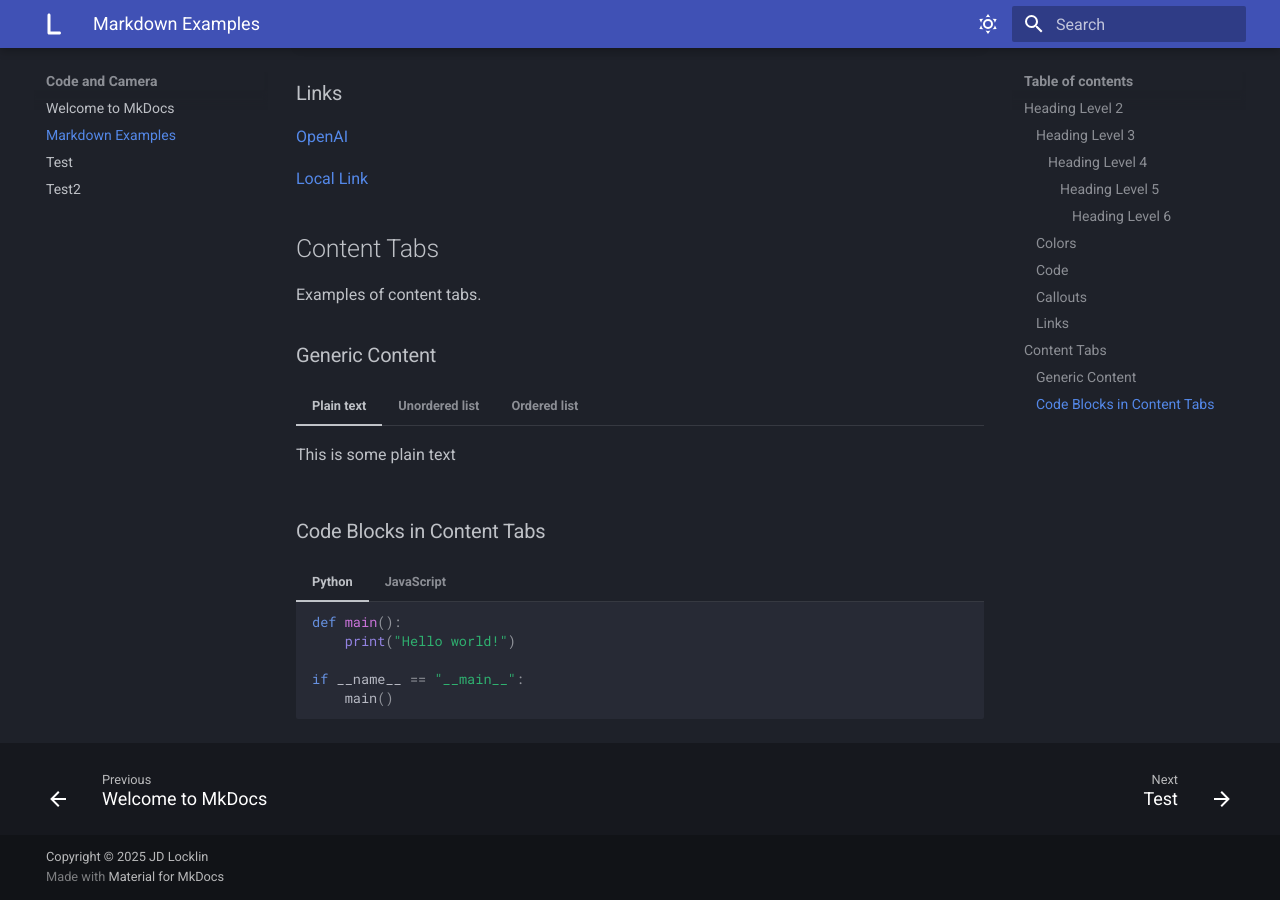
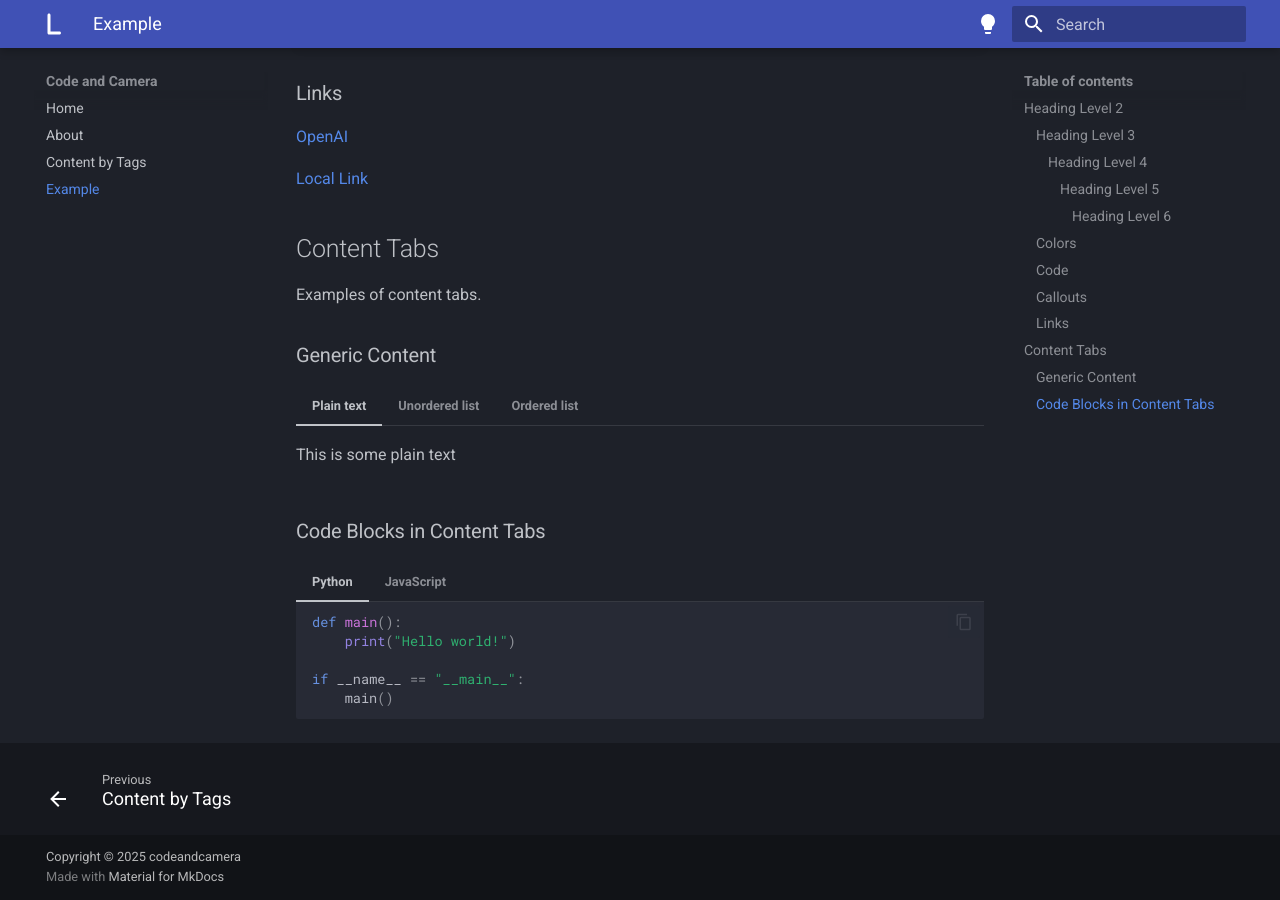
Before and after one commit to jdlocklin-backyard/codeandcamera, an MkDocs documentation site: the page built from docs/mkdownexample.md, in a window 1280 px wide and 900 px high, scrolled down 1745 px. Built offline with MkDocs 1.6.1 and Material for MkDocs 9.7.7, drawn with Linux system fonts in a browser that asks for light colours; some of the changed text lies outside the part shown.

Commit message:
update on 5/26

````diff
--- /dev/null
+++ b/docs/ansible/.meta.yml
@@ -0,0 +1,2 @@
+tags:
+  - ansible
--- /dev/null
+++ b/docs/gardening/.meta.yml
@@ -0,0 +1,2 @@
+tags:
+  - gardening
--- a/docs/markdown_examples.md
+++ b/docs/mkdownexample.md
@@ -1,5 +1,4 @@
 
-#Markdown Examples
 
 ## Heading Level 2
 ### Heading Level 3
@@ -26,7 +25,7 @@
 
 
 
-###Code
+### Code
 
 ``` py
 import tensorflow as tf
--- /dev/null
+++ b/docs/templates/.meta.yml
@@ -0,0 +1,2 @@
+tags:
+  - templates
--- a/mkdocs.yml
+++ b/mkdocs.yml
@@ -1,6 +1,14 @@
 site_name: Code and Camera
 site_author: JD Locklin
 site_url: https://codeandcamera.me/
+
+
+nav:
+  - Home: index.md
+  - About: about.md
+  - Content by Tags: tags.md
+  - Example: mkdownexample.md
+
 
 # Configuration
 theme:
@@ -9,14 +17,14 @@ theme:
       # Dark Mode
     - scheme: slate
       toggle:
-        icon: material/weather-sunny
+        icon: material/lightbulb
         name: Dark mode
       primary: indigo
       accent:  orange
     # Light Mode
     - scheme: default
       toggle:
-        icon: material/weather-night
+        icon: material/lightbulb-outline
         name: Light mode
       primary: indigo
       accent: deep orange
@@ -32,6 +40,10 @@ theme:
   features:
     - content.code.annotate
     - navigation.footer
+    - search.highlight
+    - search.share
+    - content.code.copy
+    - navigation.tracking
 
 markdown_extensions:
   - attr_list
@@ -50,5 +62,14 @@ markdown_extensions:
   - pymdownx.tabbed:
       alternate_style: true
 
+plugins:
+  - meta
+  - search
+  - tags:
+      tags_slugify_format: "tag:{slug}"
+      tags_hierarchy: true
+      tags_sort_reverse: true
+      listings_toc: false
 
-copyright: Copyright &copy; 2025 JD Locklin
+
+copyright: Copyright &copy; 2025 codeandcamera
````
Also changed, not shown: docs/ansible/ansibiletest.md (added, +18 -0 lines), docs/gardening/markdown_examples.md (added, +135 -0 lines), docs/tags.md (added, +2 -0 lines), docs/test2.md (deleted, +0 -88 lines).
